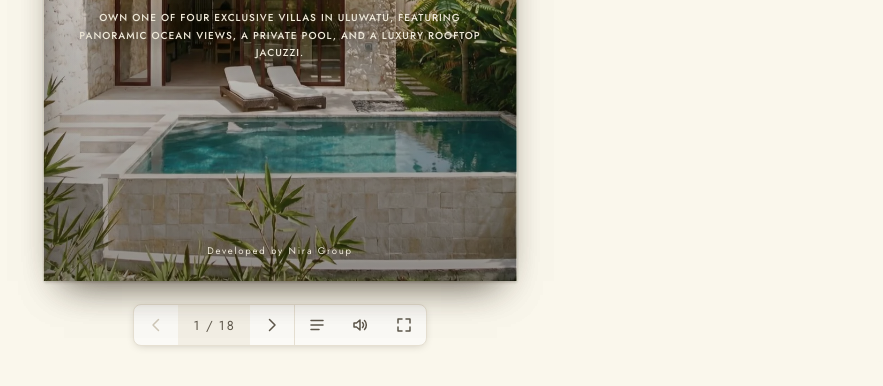
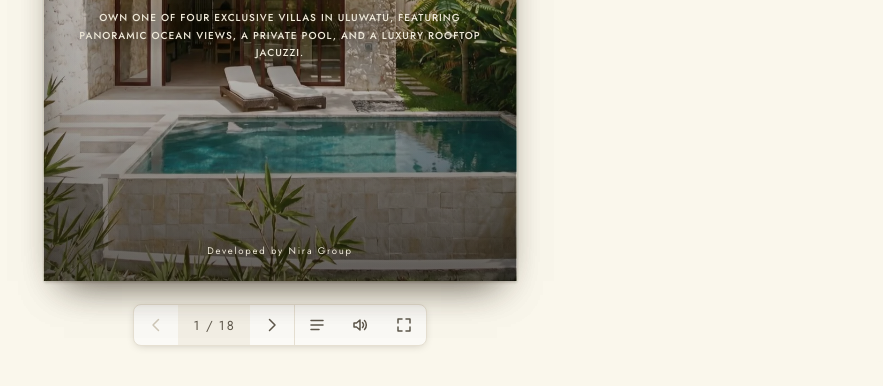
Before and after one commit to luisvalerius11/auraya, a plain HTML site: page brochure/index.html in a window 1280 px wide. Shown: the part 414-800 px from the top of the page, without its empty margins (360-1243 px from the left). Drawn offline with Linux system fonts and the light colour scheme.

Commit message:
Darken the brochure cover a little
A soft overall tint with a light vignette makes the cover photo read
moodier and lets the cream type stand out; it is deeper at the foot, which
also tones down the clip's compression along the bottom edge.

Co-Authored-By: Claude Opus 5.5 <noreply@anthropic.com>
Claude-Session: https://claude.ai/code/session_01ERckK1zSZEH3guaDH6EnYZ

```diff
--- a/brochure/index.html
+++ b/brochure/index.html
@@ -188,6 +188,11 @@
 
   /* cover */
   .cover .page-inner{ align-items:center; text-align:center; justify-content:center; gap:1.6em; }
+  /* cover: a soft, even darkening so the photo reads moodier and the cream type stands out;
+     a little deeper at the foot, which also hides the clip's compression at the bottom edge */
+  .cover .shade-grad{ background:
+      radial-gradient(120% 85% at 50% 42%, rgba(15,12,8,0) 45%, rgba(15,12,8,.22) 100%),
+      linear-gradient(180deg, rgba(15,12,8,.36), rgba(15,12,8,.22) 40%, rgba(15,12,8,.30) 70%, rgba(15,12,8,.62)); }
   .monogram{ display:block; width:6.2em; height:auto; filter:drop-shadow(0 2px 14px rgba(0,0,0,.4)); }
   .cover-title{ font-size:5.2em; }
   .cover .caps-para{ max-width:44em; text-shadow:0 1px 12px rgba(0,0,0,.5); }
```
